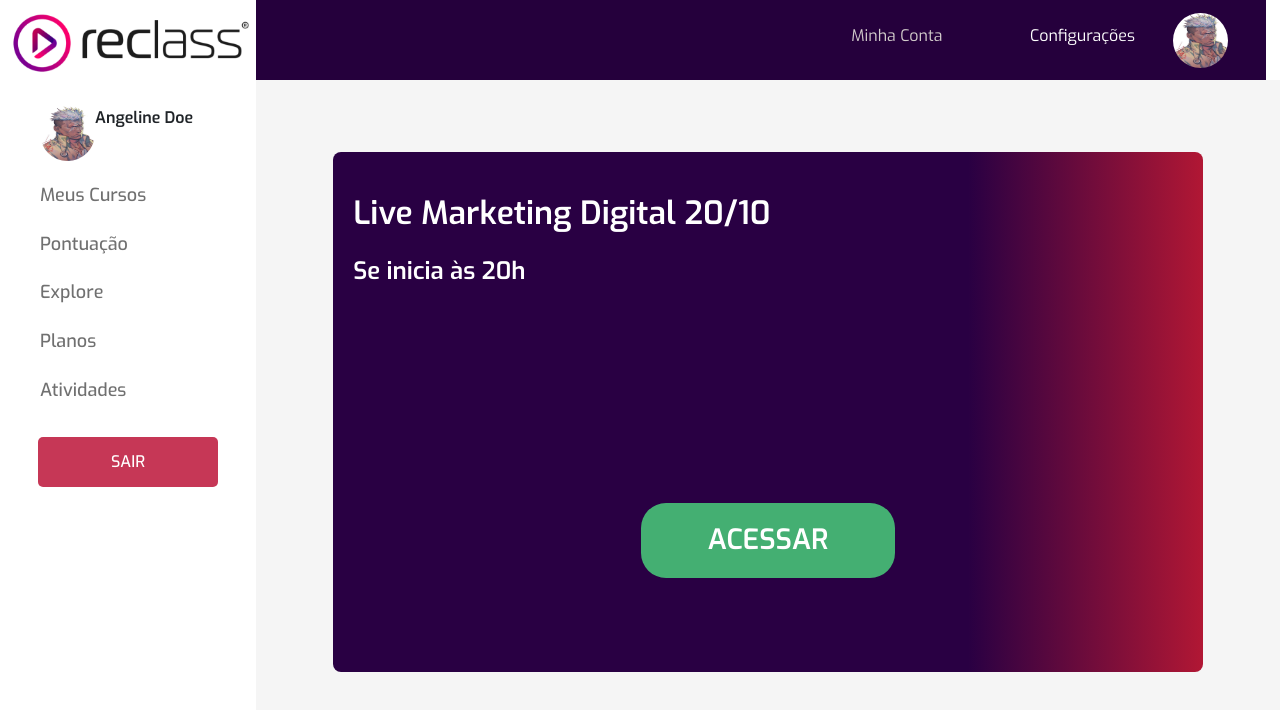
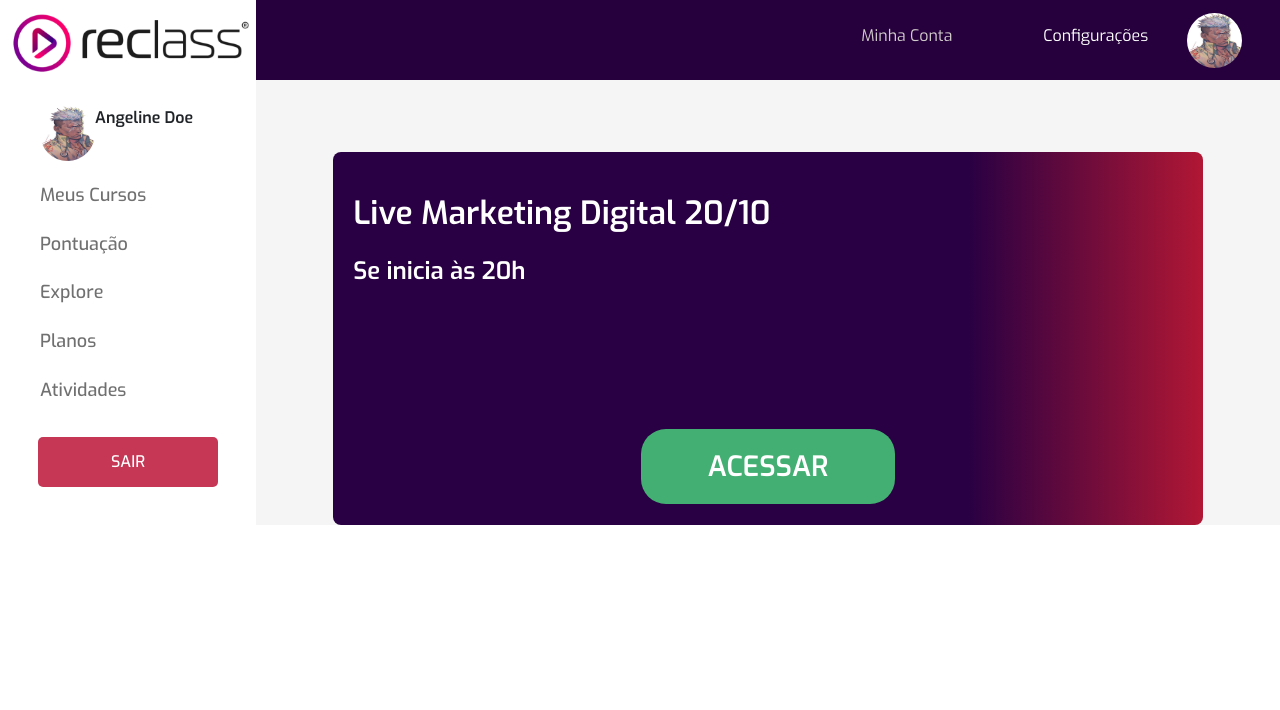
Before and after one commit to cpejr/aula-diego-front, a React (Create React App) app: page /live in a window 1280 px wide. Shown: the top 710 px of the page. Built offline with nearby package versions, Linux system fonts and the light colour scheme.

Commit message:
Criação do componente Base

```diff
--- /dev/null
+++ b/src/Components/Base/Base.css
@@ -0,0 +1,9 @@
+.Base{
+    margin-left: 20%;
+}
+
+@media(max-width:780px){
+    .Base{
+        margin-left: 0%;
+    }
+  }
--- /dev/null
+++ b/src/Components/Base/Base.js
@@ -0,0 +1,14 @@
+import React from "react";
+import Header from "../Header/Header";
+import "./Base.css";
+
+export default function Base(props) {
+    return (
+        <>
+        <Header />
+        <div className="Base">
+            {props.children}
+        </div>
+        </>
+  );
+  }
--- a/src/Components/Burger/Burger.css
+++ b/src/Components/Burger/Burger.css
@@ -18,7 +18,7 @@
 .menuBurger div.top {
     -webkit-transform: rotate(-45deg) translate(-7px, 6px);
     transform: rotate(-45deg) translate(-7px, 6px);
-    /*background-color: black;*/
+    background-color: black;
 }
 
 .menuBurger div.middle {
@@ -28,7 +28,7 @@
 .menuBurger div.bottom {
     -webkit-transform: rotate(45deg) translate(-8px, -7px);
     transform: rotate(45deg)  translate(-8px, -7px);
-    /*background-color: black;*/
+    background-color: black;
 }
 @media(max-width:780px){
     .menuBurger{
--- a/src/Components/Header/Header.css
+++ b/src/Components/Header/Header.css
@@ -4,12 +4,12 @@
 
 .active{
   display: none;
-
+  height: 10vh;
 }
 
 .headerContainer {
   height: 10vh;
-  width: 98.9vw;
+  width: 100vw;
   background-color: #25003c;
   text-align: right;
   display: flex;
--- a/src/Components/Sidebar/Sidebar.css
+++ b/src/Components/Sidebar/Sidebar.css
@@ -83,12 +83,11 @@ li {
 
   .sidebarBody{
     width: 50vw;
-    align-items: right;
   }
 
   .sidebarContainer{
     height: 100vh;
-    width: 70vw;
+    width: 100vw;
   }
 
 }
--- a/src/Pages/Admin/Admin.css
+++ b/src/Pages/Admin/Admin.css
@@ -8,7 +8,6 @@
 .AdminPage{
     width: 100%;
     height: 100%;
-
 }
 
 .DashBoardTitleFont{
@@ -25,4 +24,10 @@
         font-size: 24;
     }
 
+    .Admincontainer{
+        display: flex;
+        width: 100%;
+        height: 100%;
+        margin-left: 0%;
+    }
 }
--- a/src/Pages/Admin/Admin.js
+++ b/src/Pages/Admin/Admin.js
@@ -1,5 +1,6 @@
 import React from "react";
 import Header from "../../Components/Header/Header";
+import Base from "../../Components/Base/Base";
 import Sidebar from "../../Components/Sidebar/Sidebar";
 import "./Admin.css";
 import Cards from '../../Components//Cards/Cards'
@@ -21,14 +22,9 @@ export default function Admin() {
 
 
   return (
+    <Base>
       <div className="Admincontainer">
-        <div className='AdminSideBar'>
-        <Sidebar />
-        </div>
-
-
         <div style={{flex:1,backgroundColor:'#fafafa'}}>
-            <Header />
             <div className='DashboardTitle'>
             <img src={Foto} className='TitleImg'/>
             <h1 className='DashBoardTitleFont' >Próximas Lives</h1>
@@ -40,5 +36,6 @@ export default function Admin() {
             </div>
             </div >
       </div>
+    </Base>
   );
 }
--- a/src/Pages/Dashboard/index.css
+++ b/src/Pages/Dashboard/index.css
@@ -1,14 +1,11 @@
 .pageWrapper{
   display: flex;
   background-color: #fafafa;
-  display: flex;
-  margin-left: 20%;
 }
 
 .Teste {
   margin-right: 50px;
 }
-
 
 .dashboardCardContainer{
   display: flex;
--- a/src/Pages/Dashboard/index.js
+++ b/src/Pages/Dashboard/index.js
@@ -1,6 +1,5 @@
 import React, { useState, useEffect } from "react";
-import Sidebar from "../../Components/Sidebar/Sidebar";
-import Header from "../../Components/Header/Header";
+import Base from "../../Components/Base/Base";
 import Cards from "../../Components/Cards/Cards";
 import TabelaAtividades from "../../Components/TabelaAtividades/TabelaAtividades";
 import "./index.css";
@@ -11,7 +10,7 @@ import { Directions, MarkunreadMailboxSharp } from "@material-ui/icons";
 export default function Dashboard() {
   return (
     <>
-    <Header />
+    <Base>
     <div className="pageWrapper">
         <div>
           <div className="DashboardTitle">
@@ -52,6 +51,7 @@ export default function Dashboard() {
           </div>
         </div>
     </div>
+    </Base>
     </>
   );
 }
--- a/src/Pages/Live/Live.css
+++ b/src/Pages/Live/Live.css
@@ -9,7 +9,6 @@
 .paginaLive{
     width: 100%;
     height: 100%;
-    margin-left: 20%;
 }
 
 .blocoLive{
--- a/src/Pages/Live/Live.js
+++ b/src/Pages/Live/Live.js
@@ -1,6 +1,5 @@
 import React,{useState} from "react";
-import Sidebar from "../../Components/Sidebar/Sidebar";
-import Header from "../../Components/Header/Header";
+import Base from "../../Components/Base/Base";
 import TempoLive from "../../Components/TempoLive/TempoLive.js";
 import ConfirmacaoLive from "../../Components/ConfirmacaoLive/ConfirmacaoLive"
 import LiveFinal from '../../Components/LiveFinal/LiveFinal'
@@ -28,7 +27,7 @@ const Live = () => {
 
   return (
     <>
-    <Header />
+    <Base>
     <div className="Live">
       <div className="paginaLive">
       { toggleView && <div className="blocoLive">
@@ -45,6 +44,7 @@ const Live = () => {
        {!toggleView3 && <LiveFinal/>}
       </div>
     </div>
+    </Base>
     </>
   );
 };
--- a/src/Pages/NewLive/NewLive.js
+++ b/src/Pages/NewLive/NewLive.js
@@ -1,7 +1,6 @@
 import React, { useState } from "react";
 import "./NewLive.css";
-import Header from "../../Components/Header/Header";
-import SideBar from "../../Components/Sidebar/Sidebar";
+import Base from "../../Components/Base/Base";
 import api from "../../services/api";
 
 export default function NewLive() {
@@ -39,12 +38,9 @@ export default function NewLive() {
   }
 
   return (
+    <Base>
     <div className="NewLiveContainer">
-      <div>
-        <SideBar />
-      </div>
       <div className="NewLiveContent">
-        <Header />
         <div className="NewLiveFormContainer">
           <div style={{ width: "80%", marginBottom: "5vh" }}>
             <h1 className="NewLiveTitle">Nova Live</h1>
@@ -127,5 +123,6 @@ export default function NewLive() {
         </div>
       </div>
     </div>
+    </Base>
   );
 }
```
